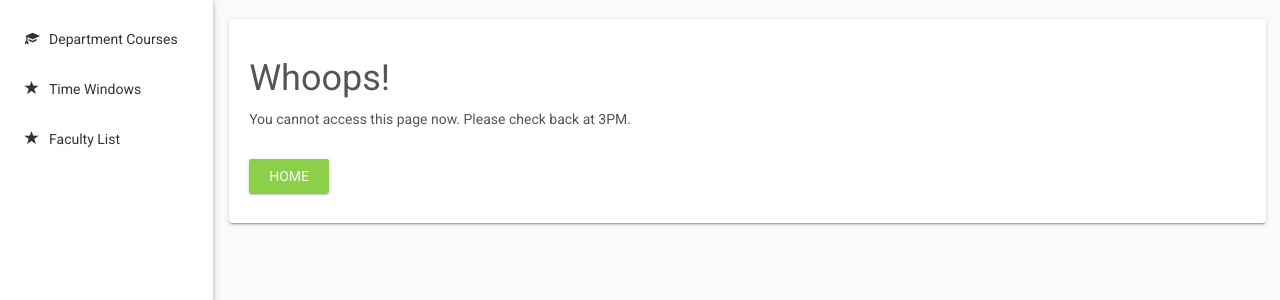
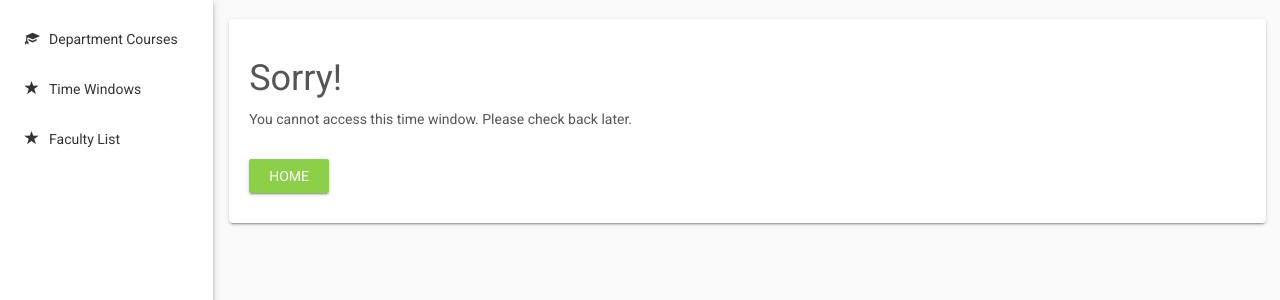
Before and after one commit to Shanks512/bitsdss, a Django app: page /time-error/ in a window 1280 px wide. Shown: the part 71-371 px from the top of the page. Run offline with Django 3.2, Linux system fonts and the light colour scheme; some libraries are stand-ins or nearby versions.

Commit message:
Final push maybe

```diff
--- a/dashboard/templates/error_page.html
+++ b/dashboard/templates/error_page.html
@@ -26,8 +26,8 @@
 
     <div class="col-xs-10 content-area">
           <div class="col-xs-12 material-card" style="height:100%;" id="material-card-1">
-            <h1>Whoops!</h1>
-            <p>You cannot access this page now. Please check back at 3PM.</p>
+            <h1>Sorry!</h1>
+            <p>You cannot access this time window. Please check back later.</p>
             <a class="btn btn-green margin-top-20" href="/home/">Home</a>
           </div>
       </div>
```
